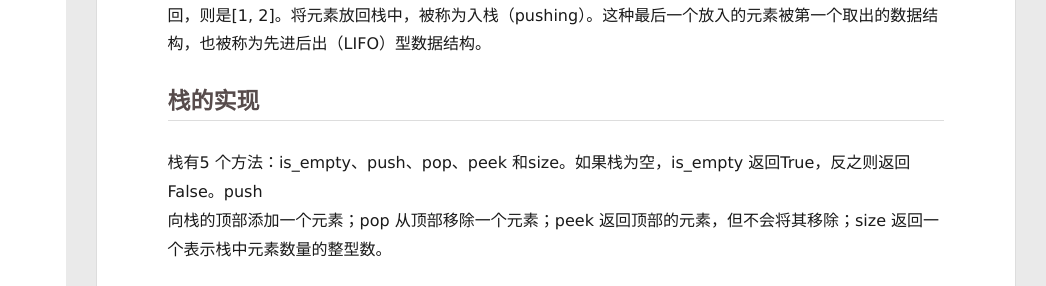
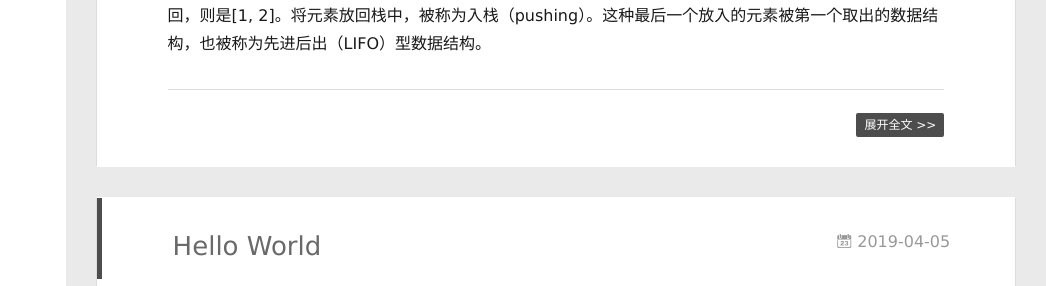
Before and after one commit to yaowujiu/yaowujiu.github.io, a plain HTML site: page index.html in a window 1280 px wide. Shown: the part 415-701 px from the top of the page, 234-1280 px from the left. Drawn offline with Linux system fonts and the light colour scheme.

Commit message:
Site updated: 2019-08-04 17:12:29

```diff
--- a/index.html
+++ b/index.html
@@ -177,7 +177,6 @@
 
         <p>学习笔记：关于用Python实现 栈 ，是《Python编程无师自通：专业程序员的养成》（作者：科里·奥尔索夫）这本书学习的内容，关于 栈 的描述和Python实现，都是书中描述的，这本书可在微信读书APP阅读。</p>
 <h1 id="栈"><a href="#栈" class="headerlink" title="栈"></a>栈</h1><p>栈（stack）是一种数据结构。与列表类似，我们可以向栈中添加或移除元素，但是不同的地方是，只能添加或移除最后一个元素。假设有一个列表[1, 2, 3]，我们可以移除其中任意一个元素。但是对于内含相同元素的栈，则只能移除其中最后一个元素3。移除3 之后，栈就变成了[1, 2]，这时只能移除2。移除2 之后，可以继续移除1，这时栈<br>变成了一个空栈。将元素从栈中移除，被称为出栈（popping）。如果将1 放回栈中，则变成了[1]；再将2 放回，则是[1, 2]。将元素放回栈中，被称为入栈（pushing）。这种最后一个放入的元素被第一个取出的数据结构，也被称为先进后出（LIFO）型数据结构。</p>
-<h2 id="栈的实现"><a href="#栈的实现" class="headerlink" title="栈的实现"></a>栈的实现</h2><p>栈有5 个方法：is_empty、push、pop、peek 和size。如果栈为空，is_empty 返回True，反之则返回False。push<br>向栈的顶部添加一个元素；pop 从顶部移除一个元素；peek 返回顶部的元素，但不会将其移除；size 返回一个表示栈中元素数量的整型数。</p>
 
 
 
```
Also changed, not shown: 2019/08/02/Python对栈的实现/index.html (+2 -2 lines).
